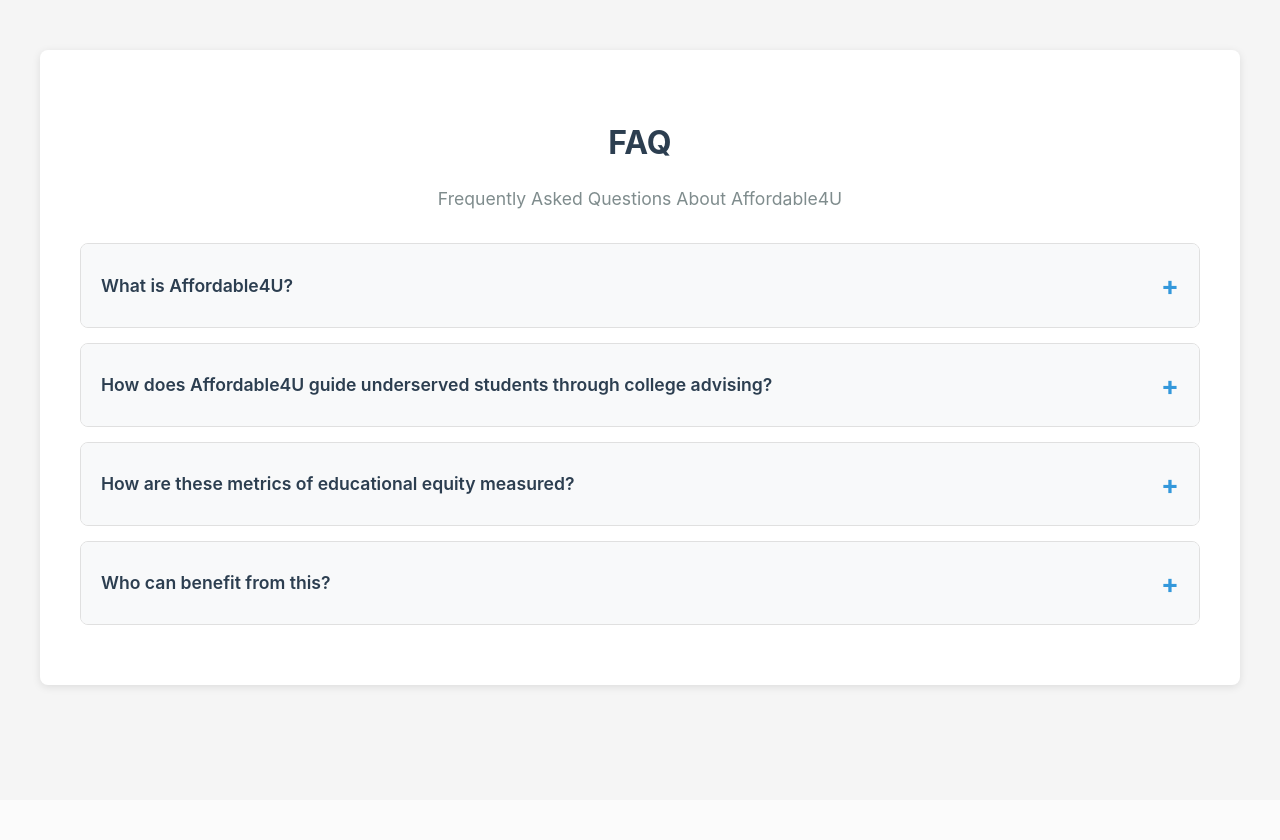
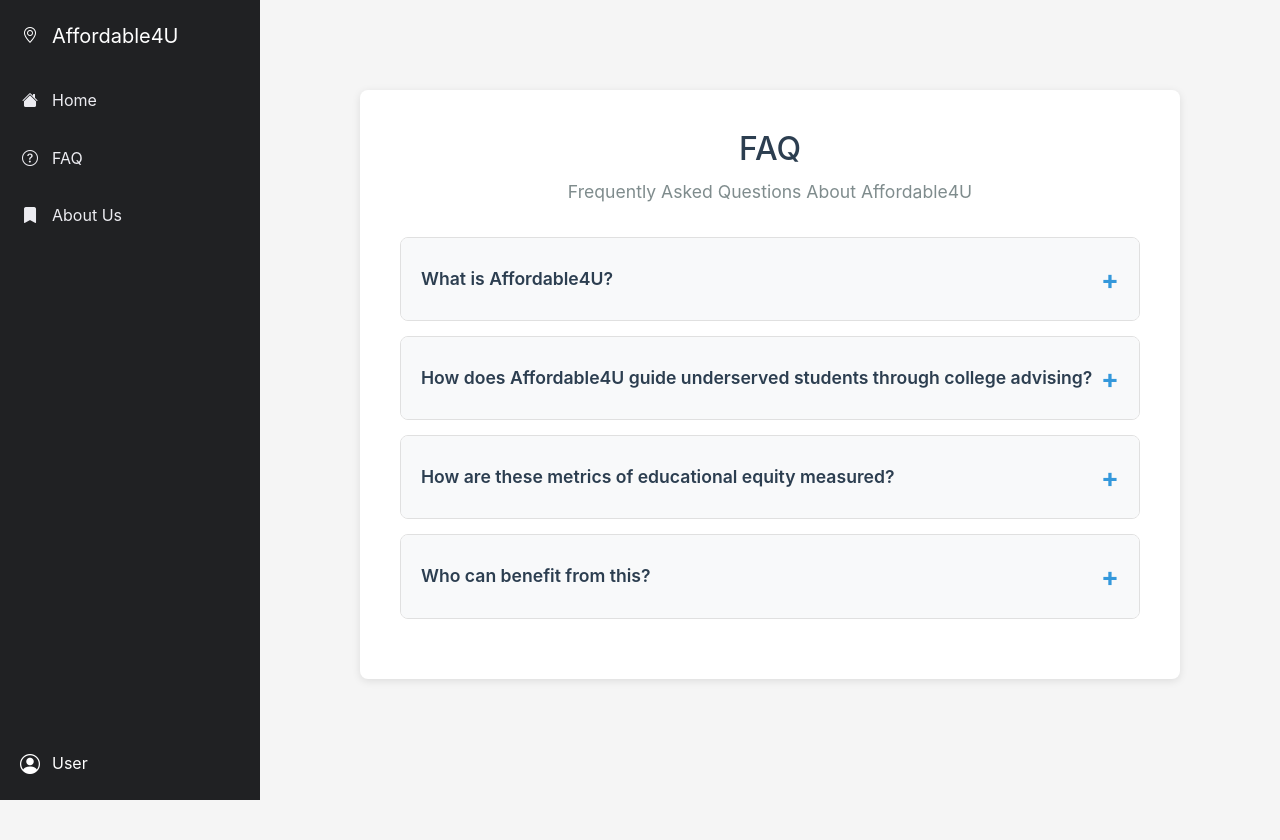
Before and after one commit to jwoel06/affordable4u, a Flask app: page /faq in a window 1280 px wide. Before the commit the page ends 690 px from the top, so only its background shows below. Run offline with Flask 3, Linux system fonts and the light colour scheme.

Commit message:
basically done

```diff
--- a/counselor.py
+++ b/counselor.py
@@ -3,34 +3,21 @@
 import sqlite3
 load_dotenv()
 
-tools = [
-    {
-        "name": "query_affordability",
-        "description": "Search colleges by cost, tuition, financial aid, affordability gaps, work-study.",
+tools = [    {
+        "name": "query_equity_outcomes",
+        "description": "Search colleges specifically for equity metrics: serves underserved populations, Pell grant recipients, debt-to-income ratios, social impact scores, champion/hidden gem status.",
         "input_schema": {
             "type": "object",
             "properties": {
                 "state": {"type": "string", "description": "State abbreviation"},
-                "max_net_price": {"type": "number", "description": "Maximum net price"},
-                "hbcu": {"type": "boolean", "description": "HBCU status"},
-                "hsi": {"type": "boolean", "description": "Hispanic-Serving Institution"},
-            }
-        }
-    },
-    {
-        "name": "query_demographics",
-        "description": "Search colleges by diversity, graduation rates by race/gender, enrollment demographics, majors awarded, SAT/ACT scores, retention rates.",
-        "input_schema": {
-            "type": "object",
-            "properties": {
-                "state": {"type": "string", "description": "State of institution"},
-                "min_percent_women": {"type": "number", "description": "Minimum % women enrolled"},
-                "min_percent_latino": {"type": "number", "description": "Minimum % Latino students"},
-                "min_percent_black": {"type": "number", "description": "Minimum % Black students"},
-                "min_percent_asian": {"type": "number", "description": "Minimum % Asian students"},
-                "min_graduation_rate": {"type": "number", "description": "Minimum 6-year graduation rate"},
-                "max_student_faculty_ratio": {"type": "number", "description": "Maximum student-to-faculty ratio"},
-                "sector": {"type": "string", "description": "Public/Private sector"},
+                "min_pell_pct": {"type": "number", "description": "Minimum % Pell Grant recipients"},
+                "min_black_pct": {"type": "number", "description": "Minimum % Black students"},
+                "min_latino_pct": {"type": "number", "description": "Minimum % Latino students"},
+                "max_debt_to_income": {"type": "number", "description": "Maximum debt-to-income ratio"},
+                "min_social_impact_score": {"type": "number", "description": "Minimum social impact score"},
+                "serves_underserved": {"type": "boolean", "description": "Serves underserved populations well"},
+                "champion": {"type": "boolean", "description": "Champion schools"},
+                "hidden_gem": {"type": "boolean", "description": "Hidden gem schools"},
             }
         }
     }
@@ -197,7 +184,7 @@
 
 class MyCounselor:
 
-    def __init__(self, db_path='college.db'):
+    def __init__(self, db_path='new_college.db'):
         self.client = Anthropic()
         self.conversation_history = []
         self.db_path = db_path
@@ -206,15 +193,14 @@
     def set_degree_preference(self, degree_type):
         self.degree_preference = degree_type
 
-    def query_demographics(self, state=None, min_percent_women=None,
-                        min_percent_latino=None, min_percent_black=None,
-                        min_graduation_rate=None, max_student_faculty_ratio=None, **kwargs):
+    def query_equity_outcomes(self, **filters):
         conn = sqlite3.connect(self.db_path)
         cursor = conn.cursor()
 
-        query = "SELECT * FROM demographics WHERE 1=1"
+        query = "SELECT `Institution Name`, `State Abbreviation`, `net_price`, `median_debt`, `earnings_10yr`, `pell_pct`, `serves_underserved`, `champion`, `hidden_gem`, `social_impact_score` FROM social WHERE 1=1"
         params = []
 
+        # Degree preference filter
         if self.degree_preference == 'community':
             query += " AND `Institution Name` LIKE ?"
             params.append('%Community%')
@@ -222,78 +208,27 @@
             query += " AND `Institution Name` NOT LIKE ?"
             params.append('%Community%')
 
-        if state:
-            query += " AND `State of Institution` = ?"
-            params.append(state)
+        if filters.get('state'):
+            query += " AND `State Abbreviation` = ?"
+            params.append(filters['state'])
 
-        if min_percent_women:
-            query += " AND `Percent of Women Undergraduates` >= ?"
-            params.append(min_percent_women)
+        if filters.get('min_pell_pct'):
+            query += " AND `pell_pct` >= ?"
+            params.append(filters['min_pell_pct'])
 
-        if min_percent_latino:
-            query += " AND `Percent of Latino Undergraduates` >= ?"
-            params.append(min_percent_latino)
+        if filters.get('serves_underserved') is not None:
+            query += " AND `serves_underserved` = ?"
+            params.append(1 if filters['serves_underserved'] else 0)
 
-        if min_percent_black:
-            query += " AND `Percent of Black or African American Undergraduates` >= ?"
-            params.append(min_percent_black)
+        if filters.get('champion') is not None:
+            query += " AND `champion` = ?"
+            params.append(1 if filters['champion'] else 0)
 
-        if min_graduation_rate:
-            query += " AND `Bachelor's Degree Graduation Rate Bachelor Degree Within 6 Years - Total` >= ?"
-            params.append(min_graduation_rate)
+        if filters.get('hidden_gem') is not None:
+            query += " AND `hidden_gem` = ?"
+            params.append(1 if filters['hidden_gem'] else 0)
 
-        if max_student_faculty_ratio:
-            query += " AND `Student-to-Faculty Ratio` <= ?"
-            params.append(max_student_faculty_ratio)
-
-        query += " LIMIT 20"
-
-        cursor.execute(query, params)
-        results = cursor.fetchall()
-        conn.close()
-
-        return results
-
-    def query_affordability(self, state=None, max_net_price=None, max_tuition=None,
-                        sector=None, hbcu=None, hsi=None, **kwargs):
-        conn = sqlite3.connect(self.db_path)
-        cursor = conn.cursor()
-
-        query = "SELECT * FROM affordability WHERE 1=1"
-        params = []
-
-        if self.degree_preference == 'community':
-            query += " AND `Institution Name` LIKE ?"
-            params.append('%Community%')
-        elif self.degree_preference == '4year':
-            query += " AND `Institution Name` NOT LIKE ?"
-            params.append('%Community%')
-
-        if state:
-            query += " AND `State Abbreviation` = ?"
-            params.append(state)
-
-        if max_net_price:
-            query += " AND `Net Price` <= ?"
-            params.append(max_net_price)
-
-        if max_tuition:
-            query += " AND `Cost of Attendance: In State` <= ?"
-            params.append(max_tuition)
-
-        if sector:
-            query += " AND `Sector Name` = ?"
-            params.append(sector)
-
-        if hbcu is not None:
-            query += " AND HBCU = ?"
-            params.append(1 if hbcu else 0)
-
-        if hsi is not None:
-            query += " AND HSI = ?"
-            params.append(1 if hsi else 0)
-
-        query += " LIMIT 20"
+        query += " LIMIT 10"
 
         cursor.execute(query, params)
         results = cursor.fetchall()
@@ -327,10 +262,8 @@
             tool_results = []
             for block in response.content:
                 if block.type == "tool_use":
-                    if block.name == "query_affordability":
-                        results = self.query_affordability(**block.input)
-                    elif block.name == "query_demographics":
-                        results = self.query_demographics(**block.input)
+
+                    results = self.query_equity_outcomes(**block.input)
 
                     tool_results.append({
                         "type": "tool_result",
--- a/templates/faq.html
+++ b/templates/faq.html
@@ -1,6 +1,11 @@
 <!DOCTYPE html>
 <html lang="en">
 <head>
+    <link href="https://cdn.jsdelivr.net/npm/bootstrap@5.3.0/dist/css/bootstrap.min.css" rel="stylesheet">
+
+    <!-- Bootstrap Icons -->
+    <link rel="stylesheet" href="https://cdn.jsdelivr.net/npm/bootstrap-icons@1.11.0/font/bootstrap-icons.css">
+
     <meta charset="UTF-8">
     <meta name="viewport" content="width=device-width, initial-scale=1.0">
     <title>FAQ</title>
@@ -13,6 +18,12 @@
             margin: 0 auto;
             padding: 20px;
             background-color: #f5f5f5;
+        }
+
+        .main-content {
+            margin-left: 260px;
+            padding: 40px;
+            min-height: 100vh;
         }
 
         .section {
@@ -117,6 +128,67 @@
             color: #e74c3c;
         }
 
+        .sidebar {
+            width: 260px;
+            height: 100vh;
+            background: #202123;
+            color: white;
+            position: fixed;
+            left: 0;
+            top: 0;
+            display: flex;
+            flex-direction: column;
+            z-index: 1000;
+        }
+
+        .sidebar-header {
+            padding: 20px;
+            display: grid;
+            grid-template-columns: 20px 1fr;
+            align-items: center;
+            gap: 12px;
+        }
+
+        .sidebar-header i {
+            text-align: center;
+        }
+
+        .sidebar-item {
+            padding: 12px 20px;
+            margin: 4px 20px 4px 0;
+            border-radius: 6px;
+            cursor: pointer;
+            color: #ececf1;
+            display: grid;
+            grid-template-columns: 20px 1fr;
+            align-items: center;
+            gap: 12px;
+            transition: all 0.2s;
+            text-decoration: none;
+        }
+
+        .sidebar-item:hover {
+            background: #2a2b32;
+            color: #ececf1;
+        }
+
+        .sidebar-item i {
+            text-align: center;
+        }
+
+        .sidebar-footer {
+            padding: 20px;
+            display: grid;
+            grid-template-columns: 20px 1fr;
+            align-items: center;
+            gap: 12px;
+            margin-top: auto;
+        }
+
+        .sidebar-footer i {
+            text-align: center;
+        }
+
         @media (max-width: 768px) {
             .faq-two-column {
                 grid-template-columns: 1fr;
@@ -128,9 +200,36 @@
                 grid-template-columns: 1fr;
             }
         }
+
     </style>
 </head>
 <body>
+    <div class="main-content">
+   <!--sidebar -->
+    <div class="sidebar">
+        <div class="sidebar-header">
+            <i class="bi bi-geo-alt"></i>
+            <div style="font-size: 20px; color: #ffffff;">Affordable4U</div>
+        </div>
+
+        <a href="{{ url_for('home') }}" class="sidebar-item">
+            <i class="bi bi-house-fill"></i>
+            Home
+        </a>
+        <a href="{{ url_for('faq') }}" class="sidebar-item">
+            <i class="bi bi-question-circle"></i>
+            FAQ
+        </a>
+        <a href="{{ url_for('about') }}" class="sidebar-item">
+            <i class="bi bi-bookmark-fill"></i>
+            About Us
+        </a>
+
+        <div class="sidebar-footer">
+            <i class="bi bi-person-circle" style="font-size: 20px;"></i>
+            <span>User</span>
+        </div>
+    </div>
 
     <!-- ACCORDION -->
     <div class="section">
@@ -186,7 +285,7 @@
             </div>
         </div>
     </div>
-
+</div>
         <!-- JavaScript for Interactive Features -->
     <script>
         // Accordion Toggle Function
```
Also changed, not shown: import_csv.py (+3 -6 lines), templates/about.html (+97 -1 lines), templates/index.html (+5 -5 lines), 2 other files.
